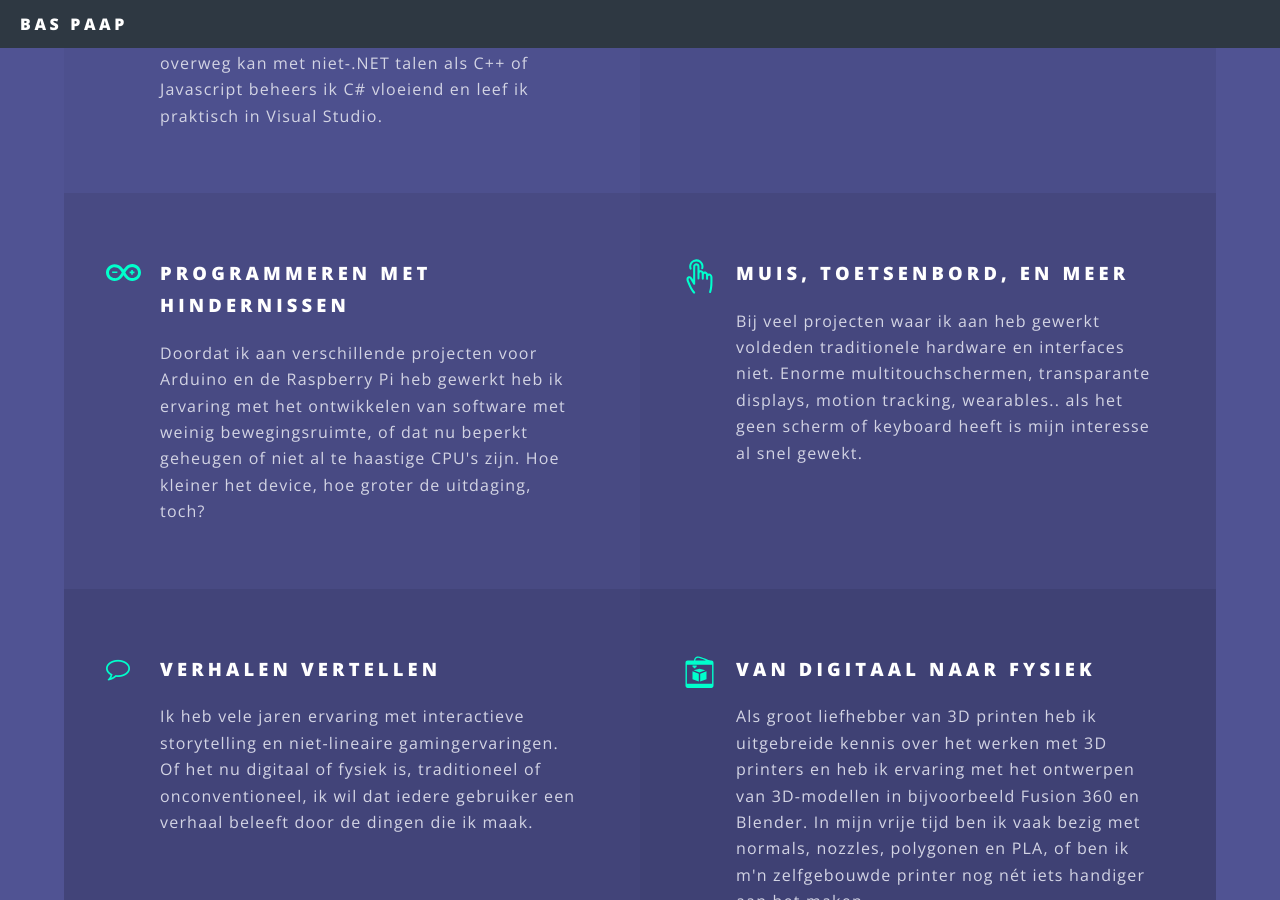
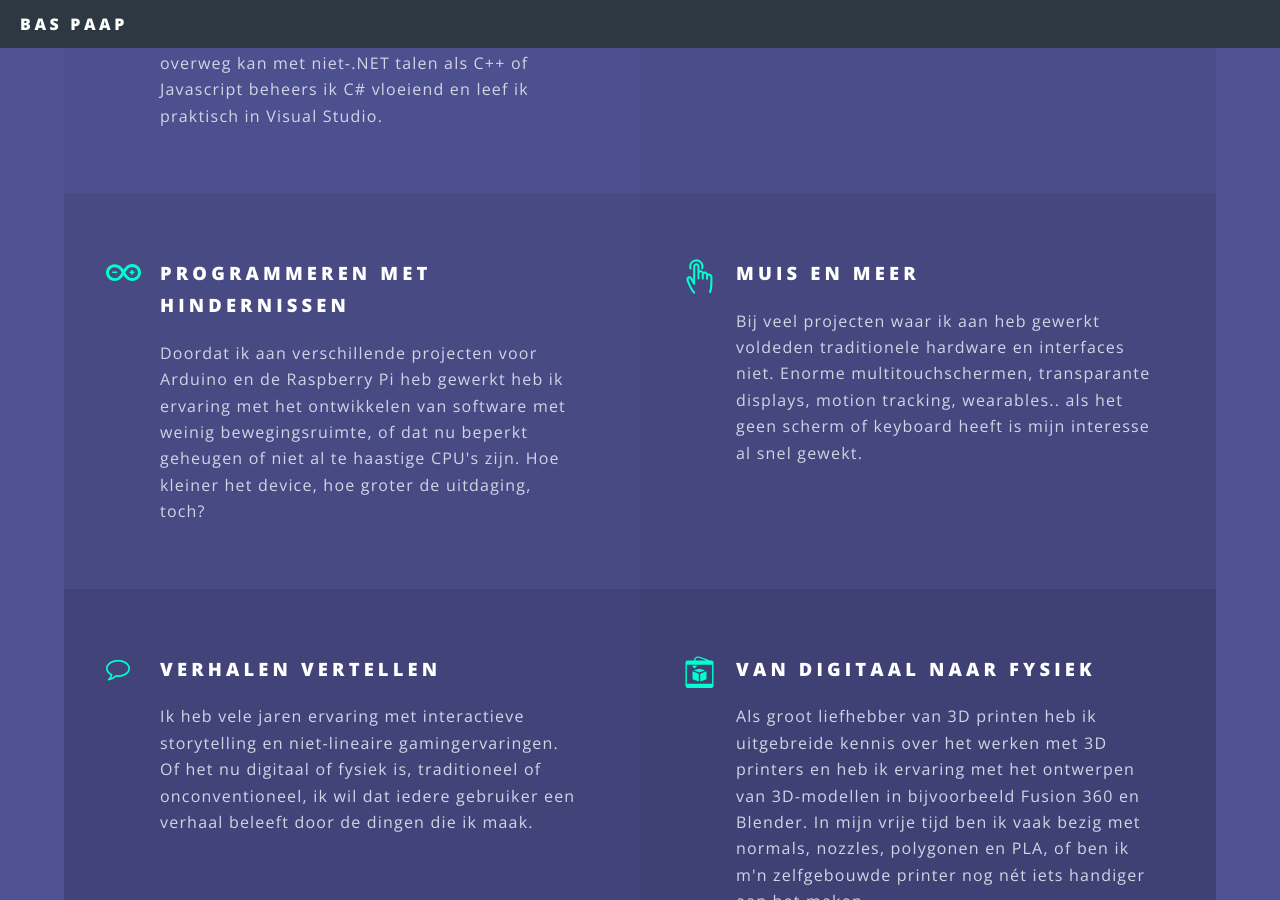
Before and after one commit to BasPaap/baspaap.github.io, a Jekyll site: the page built from index.html, in a window 1280 px wide and 900 px high, scrolled down 6514 px. Built offline with Jekyll 4.4.1, drawn with Linux system fonts in a browser that asks for light colours.

Commit message:
Change mouse and more text.

```diff
--- a/index.html
+++ b/index.html
@@ -163,7 +163,7 @@ layout: landing
                 <p>Doordat ik aan verschillende projecten voor Arduino en de Raspberry Pi heb gewerkt heb ik ervaring met het ontwikkelen van software met weinig bewegingsruimte, of dat nu beperkt geheugen of niet al te haastige CPU's zijn. Hoe kleiner het device, hoe groter de uitdaging, toch?</p>
             </li>
             <li class="icon touch">
-                <h3>Muis, toetsenbord, en meer</h3>
+                <h3>Muis en meer</h3>
                 <p>Bij veel projecten waar ik aan heb gewerkt voldeden traditionele hardware en interfaces niet. Enorme multitouchschermen, transparante displays, motion tracking, wearables.. als het geen scherm of keyboard heeft is mijn interesse al snel gewekt.</p>
             </li>
             <li class="icon fa-comment-o">
```
